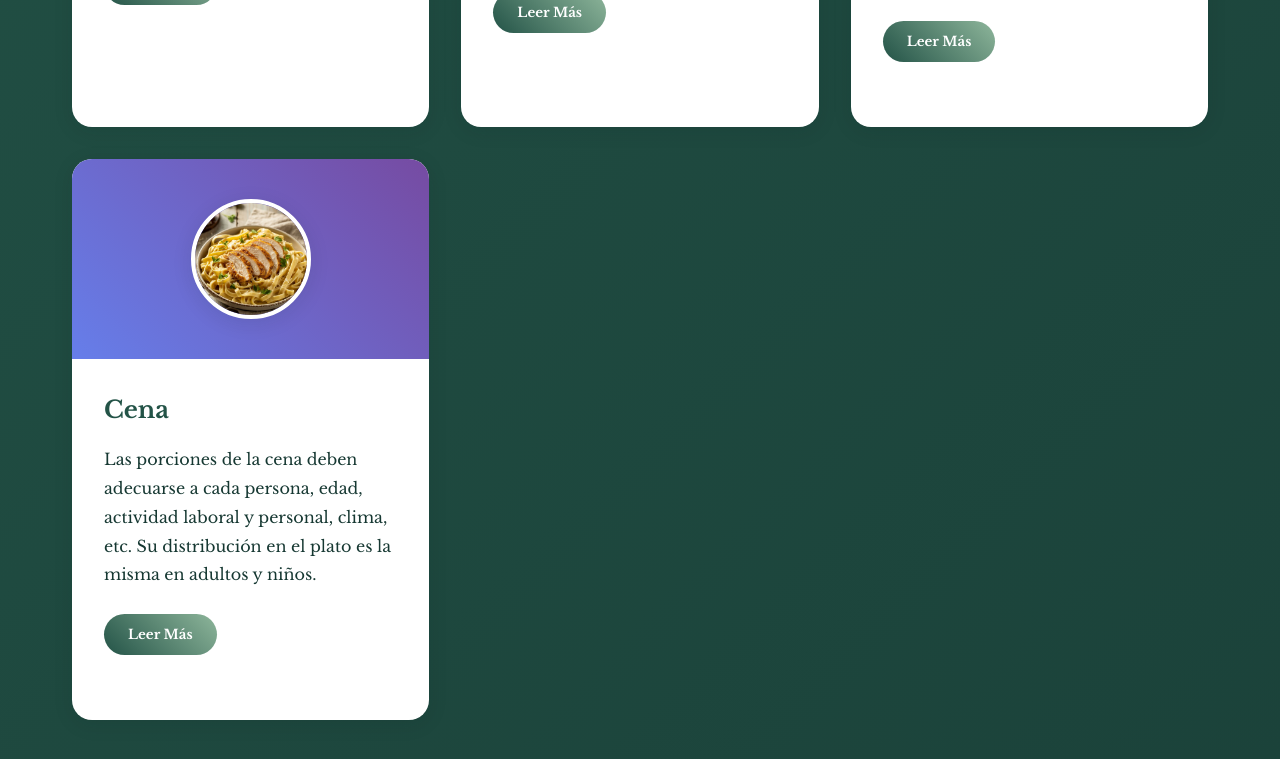
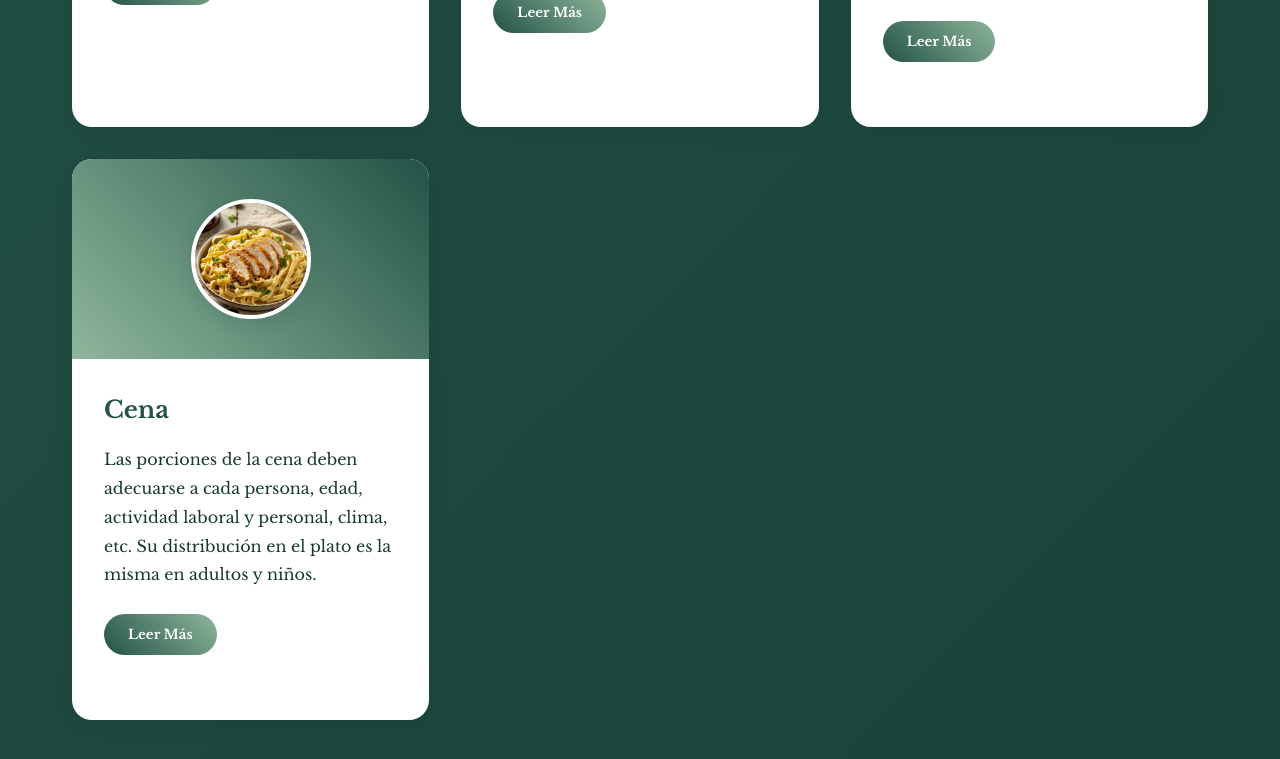
Before and after one commit to MarianaMaldonado2190/Salud-Preventiva, a website built with Vite: page Alimentos/alimentos.html in a window 1280 px wide. Shown: the part 1117-1876 px from the top of the page. Built offline with nearby package versions, Linux system fonts and the light colour scheme.

Commit message:
Entrega Final

```diff
--- a/Alimentos/alimentos.html
+++ b/Alimentos/alimentos.html
@@ -100,7 +100,7 @@
 
             <!-- Cena -->
             <div class="prevention-card fade-in">
-                <div class="card-image" style="background: linear-gradient(45deg, #667eea, #764ba2);">
+                <div class="card-image" >
                     <div class="comida-circle">
                         <img src="img/cena.jpeg" alt="cena">
                     </div>
```
